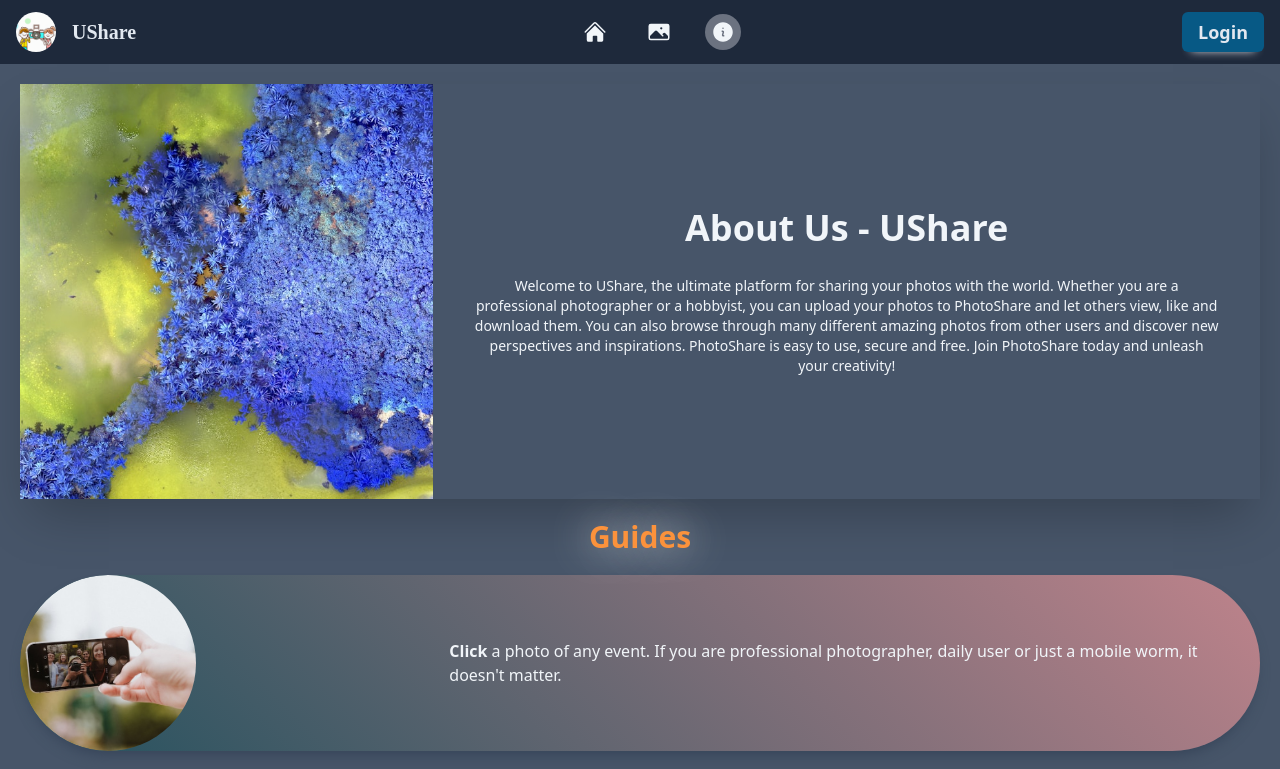
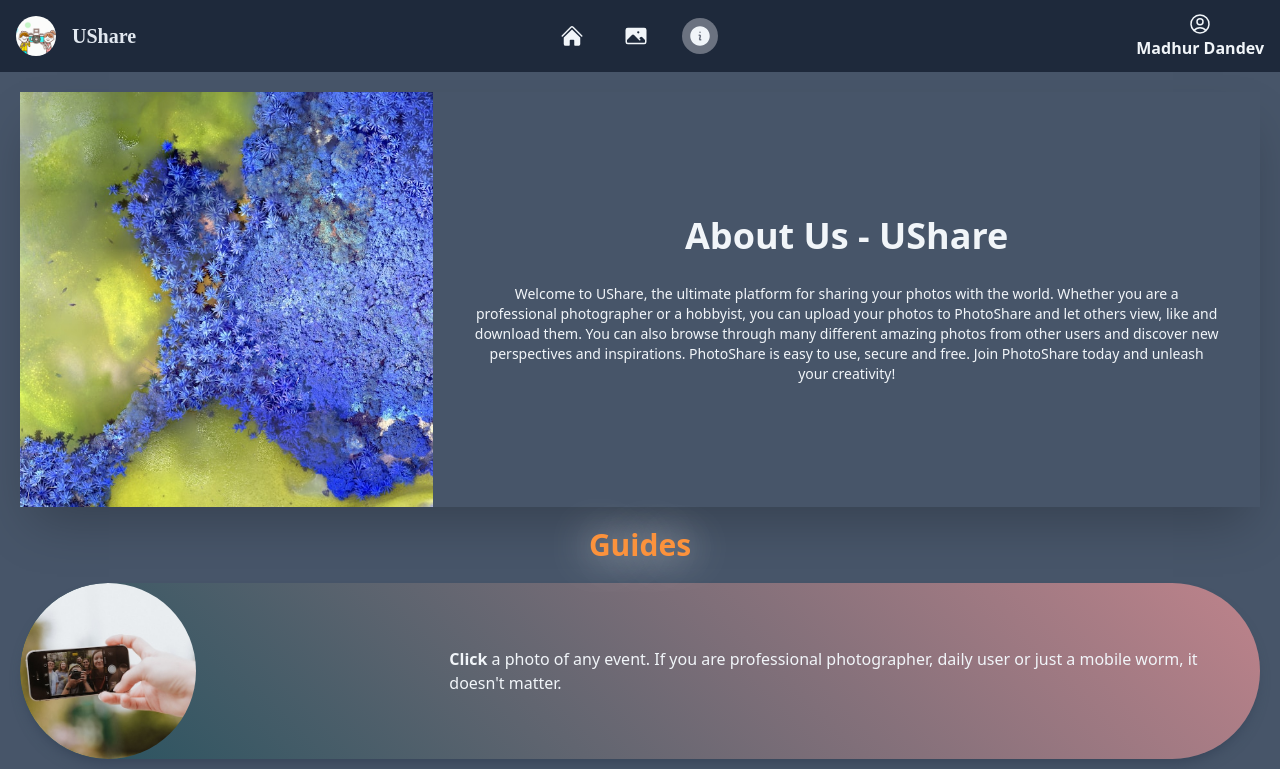
Before and after one commit to Madhur-Dandev/Photo_Sharing_App, a React (Vite) app in the folder frontend/: page /about in a window 1280 px wide. Shown: the top 769 px of the page. Built offline with nearby package versions, Linux system fonts and the light colour scheme; a web font is replaced by a local one.

Commit message:
Added Loggedin User Navigation in navbar

```diff
--- a/frontend/src/App.jsx
+++ b/frontend/src/App.jsx
@@ -27,7 +27,7 @@ function App() {
             <Route index element={<Home />} />
             <Route path="gallery" element={<Gallery />} />
             <Route path="about" element={<About />} />
-            <Route path="profile" element={<Profile />} />
+            <Route path="profile/:id?" element={<Profile />} />
             <Route path="upload" element={<UploadForm />} />
           </Route>
           {/* <Route path="login" element={<Login />} /> */}
--- a/frontend/src/components/Navbar.jsx
+++ b/frontend/src/components/Navbar.jsx
@@ -108,6 +108,7 @@ const Navbar = () => {
           </li>
         </ul>
       </div>
+      {!globalVal.loggedin ? (
         <div>
           <Link
             to="/auth/login"
@@ -116,6 +117,43 @@ const Navbar = () => {
             Login
           </Link>
         </div>
+      ) : (
+        <div className="cursor-pointer relative group">
+          <div className="flex flex-col items-center">
+            <svg
+              xmlns="http://www.w3.org/2000/svg"
+              fill="none"
+              viewBox="0 0 24 24"
+              strokeWidth={1.5}
+              stroke="currentColor"
+              className="w-6 h-6"
+            >
+              <path
+                strokeLinecap="round"
+                strokeLinejoin="round"
+                d="M17.982 18.725A7.488 7.488 0 0012 15.75a7.488 7.488 0 00-5.982 2.975m11.963 0a9 9 0 10-11.963 0m11.963 0A8.966 8.966 0 0112 21a8.966 8.966 0 01-5.982-2.275M15 9.75a3 3 0 11-6 0 3 3 0 016 0z"
+              />
+            </svg>
+            <p className="font-extrabold text-sm sm:text-base">
+              {globalVal.username}
+            </p>
+          </div>
+          <div className="group-hover:flex absolute hidden flex-col bg-emerald-900 top-full left-0 p-2 w-full before:hidden before:border-8 before:-top-4 before:border-emerald-900   before:border-r-transparent before:border-t-transparent before:border-l-transparent">
+            <Link to="/profile" className="logged-user-opt">
+              Profile
+            </Link>
+            <Link to="/upload" className="logged-user-opt">
+              Upload Image
+            </Link>
+            <p
+              onClick={() => console.log("logout")}
+              className="logged-user-opt"
+            >
+              Logout
+            </p>
+          </div>
+        </div>
+      )}
       {/* <div
         className="flex flex-col gap-1 cursor-pointer absolute right-4 -rotate-180 z-50"
         ref={hamMenu}
--- a/frontend/src/context.jsx
+++ b/frontend/src/context.jsx
@@ -14,6 +14,8 @@ const Global = ({ children }) => {
   const [imgDetails, setImgDetails] = useState({});
   const [showAlert, setShowAlert] = useState(false);
   const [alertMsg, setAlertMsg] = useState("");
+  const [loggedin, setLoggedin] = useState(true);
+  const [username, setUsername] = useState("Madhur Dandev");
 
   const triggerAlert = (msg) => {
     /**
@@ -49,6 +51,10 @@ const Global = ({ children }) => {
         alertMsg,
         setAlertMsg,
         triggerAlert,
+        loggedin,
+        setLoggedin,
+        username,
+        setUsername,
       }}
     >
       {/* children will be the element that'd be wrapped up inside of this element */}
--- a/frontend/src/index.css
+++ b/frontend/src/index.css
@@ -50,6 +50,10 @@
     @apply bg-slate-600 hover:bg-slate-700 transition-colors duration-200 p-2 text-sm
 }
 
+.logged-user-opt {
+    @apply hover:text-gray-500 font-bold transition-all duration-500 text-xs sm:text-base
+}
+
 @media screen and (max-width: 768px) {
     /* .form-section {
         background-image: linear-gradient(to left, green, blue);
```
Lines whose indentation alone changed are shown as unchanged.
